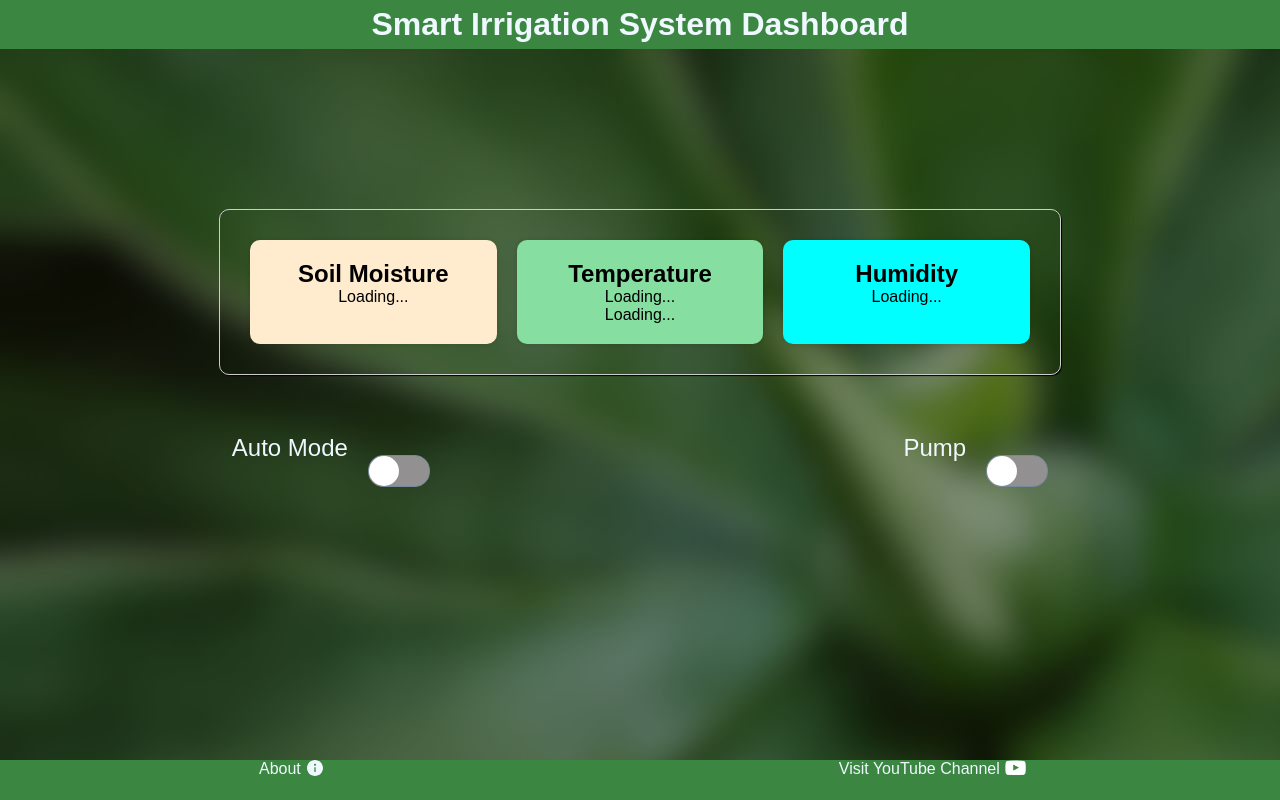
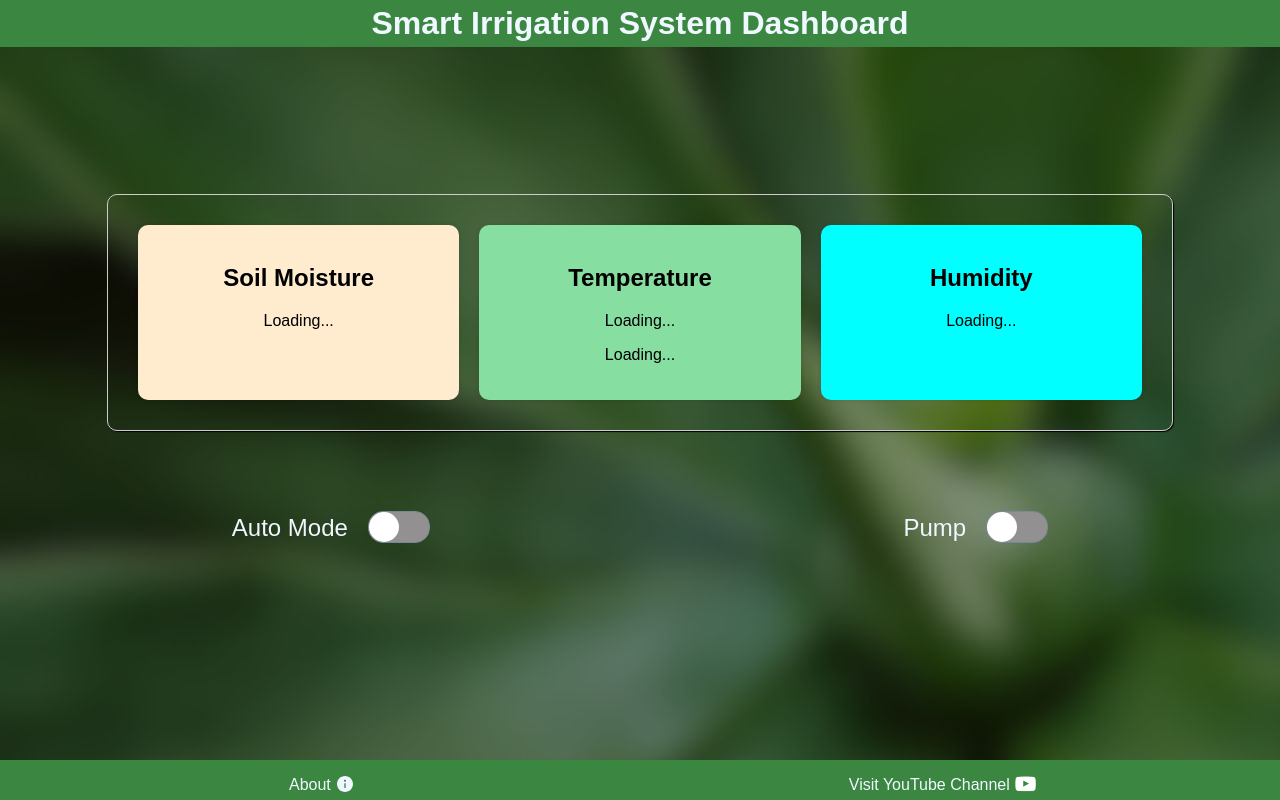
Before and after one commit to ElectrovillaYt/Smart_irrigation_system_Dashboard, a Flask app: page / in a window 1280 px wide. Run offline with Flask 3, Linux system fonts and the light colour scheme.

Commit message:
Update style.css

```diff
--- a/static/style.css
+++ b/static/style.css
@@ -1,7 +1,3 @@
-*{
-    margin: 0;
-    padding: 0;
-}
 body {
     font-family: Arial, sans-serif;
     margin: 0;
@@ -10,8 +6,8 @@ body {
 }
 
 .container {
-    top: 140px;
-    max-width: 800px;
+    top: 15vh;
+    max-width: 80vw;
     margin: 20px auto;
     padding: 20px;
     border: 1px solid #ccc;
@@ -30,7 +26,8 @@ nav {
 }
 
 h1 {
-    padding: 6px;
+    margin-top: 0px;
+    padding: 5px;
     text-align: center;
     font-size: xx-large;
     color: aliceblue;
@@ -89,7 +86,7 @@ h1 {
 .btn1 {
     position: relative;
     z-index: 2;
-    bottom: -200px;
+    bottom: -180px;
     display: flex;
 }
 
@@ -107,7 +104,7 @@ h1 {
 .btn2 {
     position: relative;
     z-index: 2;
-    bottom: -200px;
+    bottom: -180px;
     display: flex;
 }
 
```
